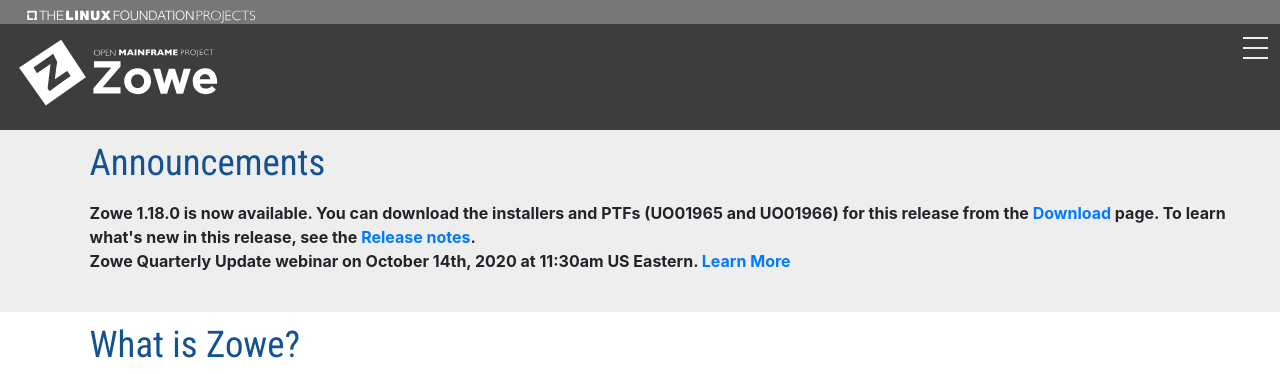
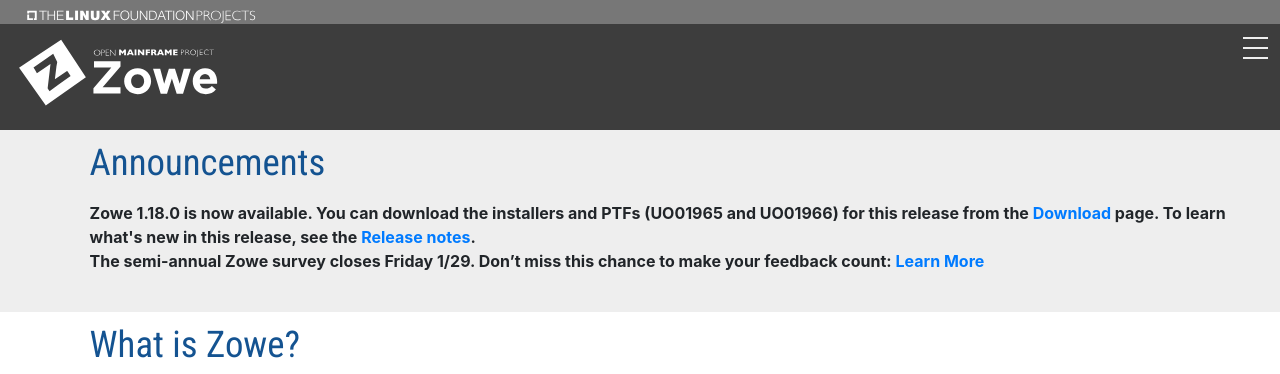
Before and after one commit to zowe/zowe.github.io, a Jekyll site: the page built from index.md, in a window 1280 px wide and 900 px high, cut to the strip 0-374 px from the top of the window. Built offline with Jekyll 4.4.1, drawn with Linux system fonts in a browser that asks for light colours; our own code applies the rules of GitHub Pages for plain Markdown files.

Commit message:
replace webinar announcement with Zowe survey
Quarterly webinar has passed, the Zowe survey needs advertising

```diff
--- a/_data/announcements.yml
+++ b/_data/announcements.yml
@@ -1,3 +1,3 @@
 # Announcements
-- announcement: "Zowe Quarterly Update webinar on October 14th, 2020 at 11:30am US Eastern."
-  link: https://www.openmainframeproject.org/event/webinar-zowe-quarterly-update
+- announcement: "The semi-annual Zowe survey closes Friday 1/29.  Don’t miss this chance to make your feedback count:"
+  link: https://www.surveymonkey.com/r/PSGBKRN
```
